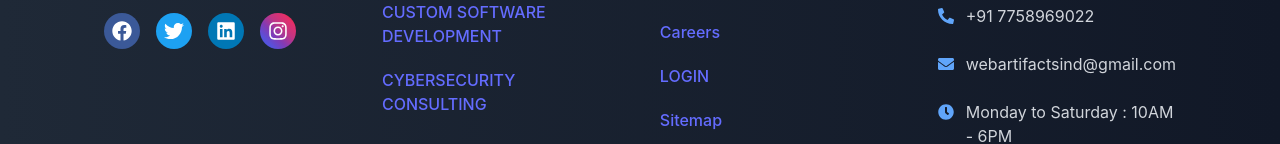
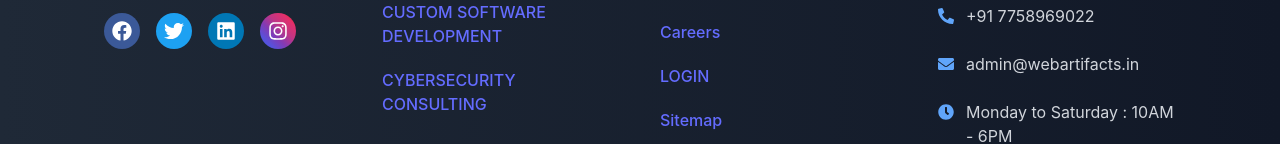
Before and after one commit to WebArtifcatsind/my-project-frontend, a React (Vite) app: page /about in a window 1280 px wide. Shown: the part 3728-3872 px from the top of the page. Built offline with nearby package versions, Linux system fonts and the light colour scheme.

Commit message:
Update Footer.jsx change email

```diff
--- a/src/components/Footer.jsx
+++ b/src/components/Footer.jsx
@@ -161,7 +161,7 @@ const Footer = ({ scrollToSection }) => { // ⬅️ Accept scrollToSection as a
                                 </div>
                                 <div className="contact-item">
                                     <FaEnvelope className="contact-icon" />
-                                    <p>webartifactsind@gmail.com</p>
+                                    <p>admin@webartifacts.in</p>
                                 </div>
                                 <div className="contact-item">
                                     <FaClock className="contact-icon" />
```
